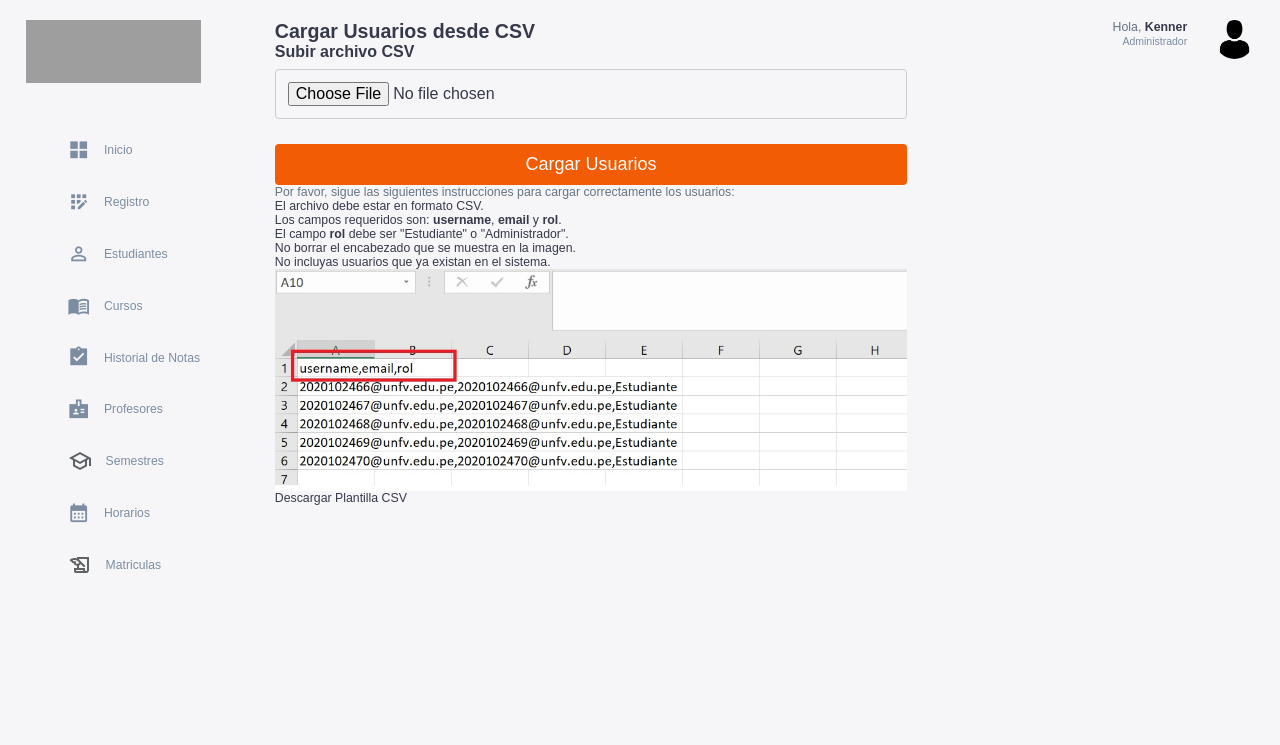
After one commit to Kenner66/ProyectoFIIS, a Django app: page /cargar-usuarios-csv/ in a window 1280 px wide. The commit adds this page. Shown: the top 745 px of the page. Run offline with Django 5.2, Linux system fonts and the light colour scheme; a user stored in the database is signed in; data comes from the database, SQL or seed files in the repository; both versions use the stored data as it was after the commit; grey boxes are pictures that could not be loaded.

Commit message:
carga masiva

```diff
--- a/prueba.csv
+++ /dev/null
@@ -1 +0,0 @@
-unfv202010,,0,2020102466@unfv.edu.pe,,,,0,1,,,2
--- /dev/null
+++ b/static/files/plantilla_usuarios.csv
@@ -0,0 +1,6 @@
+username,email,rol
+2020102466@unfv.edu.pe,2020102466@unfv.edu.pe,Estudiante
+2020102467@unfv.edu.pe,2020102467@unfv.edu.pe,Estudiante
+2020102468@unfv.edu.pe,2020102468@unfv.edu.pe,Estudiante
+2020102469@unfv.edu.pe,2020102469@unfv.edu.pe,Estudiante
+2020102470@unfv.edu.pe,2020102470@unfv.edu.pe,Estudiante
--- /dev/null
+++ b/templates/cargar_usuarios_csv.html
@@ -0,0 +1,47 @@
+<!-- cargar_usuarios_csv.html -->
+{% extends 'base.html' %}
+
+{% load static %}
+
+{% block title %}Cargar Usuarios{% endblock %}
+
+{% block extra_css %}
+    <link rel="stylesheet" href="{% static 'css/register_form.css' %}">
+{% endblock %}
+
+{% block content %}
+    <div class="upload-container">
+        <form class="upload-form" method="POST" enctype="multipart/form-data">
+            <h2>Cargar Usuarios desde CSV</h2>
+            {% csrf_token %}
+            <div class="form-group">
+                <label for="csv_file">Subir archivo CSV</label>
+                <input type="file" name="csv_file" id="csv_file" accept=".csv" required>
+            </div>
+            <button type="submit">Cargar Usuarios</button>
+            <!-- Instrucciones -->
+    <div class="instructions">
+        <p>Por favor, sigue las siguientes instrucciones para cargar correctamente los usuarios:</p>
+        <ul>
+            <li>El archivo debe estar en formato CSV.</li>
+            <li>Los campos requeridos son: <strong>username</strong>, <strong>email</strong> y <strong>rol</strong>.</li>
+            <li>El campo <strong>rol</strong> debe ser "Estudiante" o "Administrador".</li>
+            <li>No borrar el encabezado que se muestra en la imagen.</li>
+            <li>No incluyas usuarios que ya existan en el sistema.</li>
+        </ul>
+        <img src="{% static 'images/usuarios_csv.jpg' %}" alt="Ejemplo CSV" class="instrucciones-imagen">
+        <!-- Botón de descarga de la plantilla CSV -->
+        <a href="{% static 'files/plantilla_usuarios.csv' %}" download class="btn btn-primary">
+            Descargar Plantilla CSV
+        </a>
+    </div>
+            {% if messages %}
+                <div class="message-list">
+                    {% for message in messages %}
+                        <p class="{% if message.tags %}{{ message.tags }}{% endif %}">{{ message }}</p>
+                    {% endfor %}
+                </div>
+            {% endif %}
+        </form>
+    </div>
+{% endblock %}
--- a/templates/registrar_usuario.html
+++ b/templates/registrar_usuario.html
@@ -12,6 +12,7 @@
         <div class="registration-container">
             <form class="registration-form" method="POST">
                 <h2>Registro de Usuarios</h2>
+
                 {% csrf_token %}
                 {% for field in form %}
                     <div class="form-group">
@@ -45,5 +46,6 @@
                     </div>
                 {% endif %}
             </form>
+            <a href="{% url 'cargar_usuarios_csv' %}" class="btn btn-primary">Cargar Usuarios CSV</a>
         </div>
     {% endblock %}
--- a/usuarios/forms.py
+++ b/usuarios/forms.py
@@ -16,3 +16,6 @@ class UsuarioCreationForm(UserCreationForm):
         if commit:
             user.save()
         return user
+
+class CSVUploadForm(forms.Form):
+    file = forms.FileField(label='Seleccionar archivo CSV')
--- a/usuarios/urls.py
+++ b/usuarios/urls.py
@@ -6,7 +6,7 @@ from .views import CustomPasswordResetView
 from django.views.generic import TemplateView
 urlpatterns = [
     path('', views.signin, name='signin'),
-    path('home/', views.home, name='home'),
+    #path('home/', views.home, name='home'),
     path('signout/', views.signout, name='signout'),
     path('registrar/', views.registrar_usuario, name='registrar_usuario'),
     path('home-admin/', views.home_admin, name='home_admin'),
@@ -15,4 +15,5 @@ urlpatterns = [
     path('password_reset/done/', TemplateView.as_view(template_name='registration/password_reset_done.html'), name='password_reset_done'),  # Página de éxito
     path('reset/<uidb64>/<token>/', PasswordResetConfirmView.as_view(), name='password_reset_confirm'),  # Vista para confirmar el restablecimiento
     path('reset/done/', TemplateView.as_view(template_name='registration/password_reset_complete.html'), name='password_reset_complete'),
+    path('cargar-usuarios-csv/', views.cargar_usuarios_csv, name='cargar_usuarios_csv'),
 ]
--- a/usuarios/views.py
+++ b/usuarios/views.py
@@ -1,4 +1,3 @@
-from django.shortcuts import render
 from django.contrib.auth.forms import AuthenticationForm
 from django.contrib.auth.decorators import login_required
 from django.contrib.auth import login, logout, authenticate
@@ -7,12 +6,64 @@ from .decorators import role_required
 from estudiantes.models import Estudiante
 from django.contrib.auth.views import PasswordResetView
 from django.urls import reverse_lazy
+from django.shortcuts import render, redirect
+# Create your view
+import csv
+from django.contrib.auth.hashers import make_password
+from django.contrib import messages
+from .forms import CSVUploadForm
+from .models import Usuario, Rol
+import secrets
+import string
+import io
 
-from django.shortcuts import render, redirect, get_object_or_404
-# Create your view
+def generar_contraseña(length=10):
+    """Genera una contraseña aleatoria de longitud especificada."""
+    caracteres = string.ascii_letters + string.digits + string.punctuation
+    contraseña = ''.join(secrets.choice(caracteres) for _ in range(length))
+    return contraseña
 @login_required
-def home(request):
-    return render(request, "home.html")
+@role_required('Administrador')
+def cargar_usuarios_csv(request):
+    if request.method == 'POST':
+        csv_file = request.FILES.get('csv_file')  # Usa get para evitar MultiValueDictKeyError
+        if not csv_file:
+            messages.error(request, 'Por favor, sube un archivo CSV.')
+            return render(request, 'cargar_usuarios_csv.html')
+
+        if not csv_file.name.endswith('.csv'):
+            messages.error(request, 'El archivo subido no es un archivo CSV.')
+            return render(request, 'cargar_usuarios_csv.html')
+
+        # Leer el archivo CSV
+        file_data = csv_file.read().decode('utf-8')
+        lines = file_data.splitlines()
+        reader = csv.DictReader(lines)
+
+        for row in reader:
+            username = row['username']
+            email = row['email']
+            rol_nombre = row['rol']
+
+            # Obtener el rol correspondiente
+            try:
+                rol = Rol.objects.get(nombre_rol=rol_nombre)
+            except Rol.DoesNotExist:
+                messages.error(request, f'El rol "{rol_nombre}" no existe.')
+                continue  # Saltar al siguiente registro si el rol no existe
+
+            if Usuario.objects.filter(username=username).exists():
+                messages.warning(request, f'El usuario "{username}" ya existe y se omitirá.')
+                continue
+            # Crear el nuevo usuario
+            usuario = Usuario(username=username, email=email, rol=rol)
+            usuario.set_password(generar_contraseña())  # Generar una contraseña
+            usuario.save()
+
+        messages.success(request, 'Usuarios cargados exitosamente.')
+
+    return render(request, 'cargar_usuarios_csv.html')
+
 
 @login_required
 @role_required('Administrador')
```
Also changed, not shown: db.sqlite3, static/images/usuarios_csv.jpg (added). Lines whose indentation alone changed are shown as unchanged.
